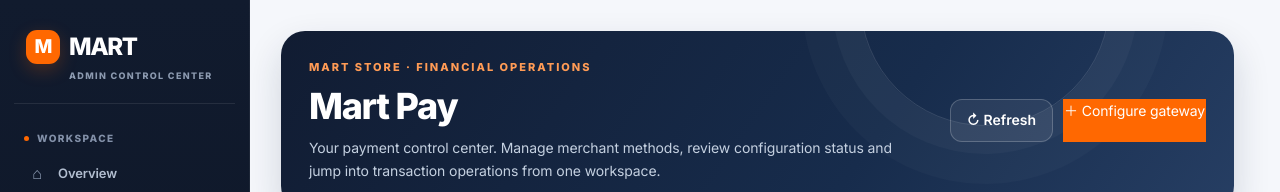
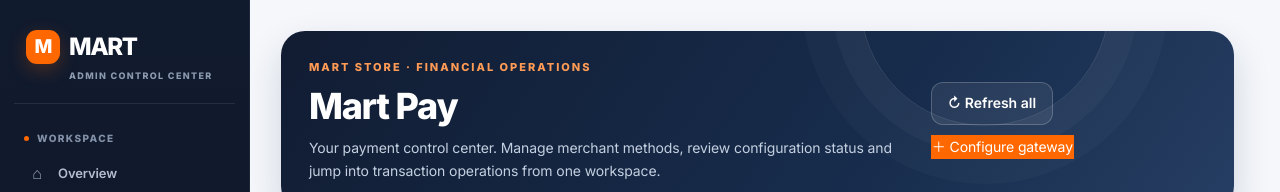
Before and after one commit to asmasud500/E-commerce-, a Next.js app: page /admin/mart-pay in a window 1280 px wide. Shown: the top 192 px of the page. Built offline with nearby package versions, Linux system fonts and the light colour scheme; no server answers.

Commit message:
Refresh Mart Pay gateway and transaction data together

```diff
--- a/app/admin/mart-pay/page.tsx
+++ b/app/admin/mart-pay/page.tsx
@@ -181,7 +181,7 @@ export default function MartPayAdminPage() {
       <section className="martpay-hero">
         <div><div className="martpay-kicker">MART STORE · FINANCIAL OPERATIONS</div><h1>Mart Pay</h1><p>Your payment control center. Manage merchant methods, review configuration status and jump into transaction operations from one workspace.</p></div>
         <div className="martpay-hero-actions">
-          <button className="admin-button" type="button" onClick={() => void load()} disabled={loading}>{loading ? "Refreshing…" : "↻ Refresh"}</button>
+          <button className="admin-button" type="button" onClick={() => { void load(); void loadTransactions(); }} disabled={loading || transactionsLoading}>{loading || transactionsLoading ? "Refreshing…" : "↻ Refresh all"}</button>
           <Link className="admin-button admin-button-primary" href="/admin/payment-gateways">＋ Configure gateway</Link>
         </div>
       </section>
```
